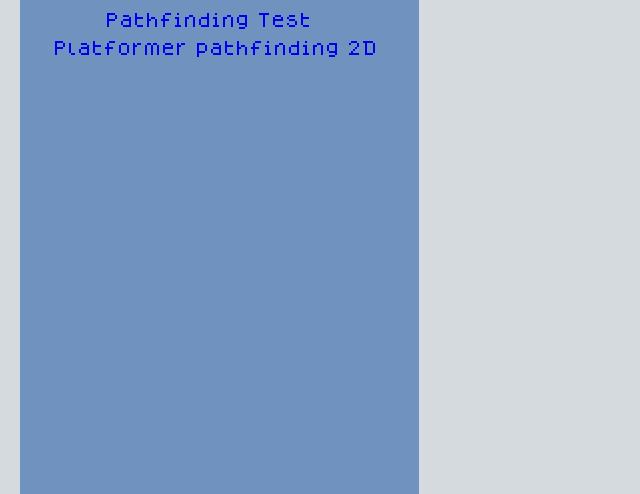
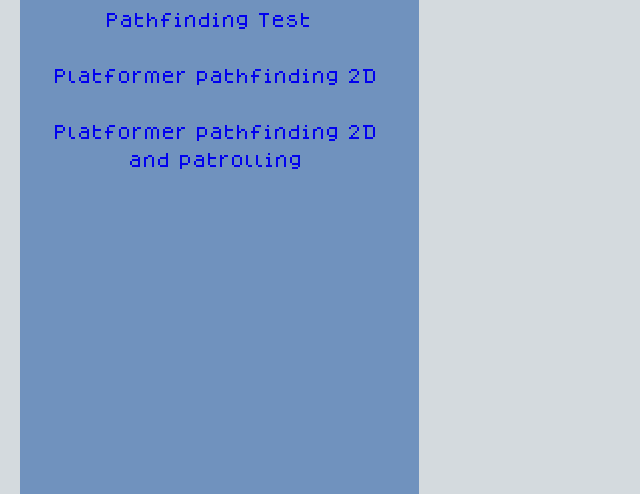
Before and after one commit to Sarethh/sarethh.github.io, a plain HTML site: page index.html in a window 1280 px wide. Shown: the part 446-940 px from the top of the page, without its empty margins (0-640 px from the left). Drawn offline with Linux system fonts and the light colour scheme; files whose address does not match are found by name.

Commit message:
Update index.html

```diff
--- a/index.html
+++ b/index.html
@@ -28,11 +28,17 @@
 		<img src="indexassets/linux.png" class="image3">
 		</a>
 		<img src="indexassets/gamesbackcolor.png" class="gamesbackcolor">
-		<a href ="Test/Platforem pathfinding.html" tager="_blank">
+		<a href ="Test/Basic path finding/Platforem pathfinding.html" tager="_blank">
 		<p style ="margin-left:97px">Pathfinding Test</p>
 		</a>
-		<a href ="Test/Platforem pathfinding 2D.html" tager="_blank">
+		<br>
+		<a href ="Test/Basic path finding platformer/Platforem pathfinding 2D.html" tager="_blank">
 		<p style ="margin-left:45px">Platformer pathfinding 2D</p>
+		</a>
+		<br>
+		<a href ="Test/Basic path finding platformer patroling/Platforem pathfinding 2D and patroling.html" tager="_blank">
+		<p style ="margin-left:45px">Platformer pathfinding 2D</p>
+		<p style ="margin-left:120px">and patrolling</p>
 		</a>
 	</body>
 
```
